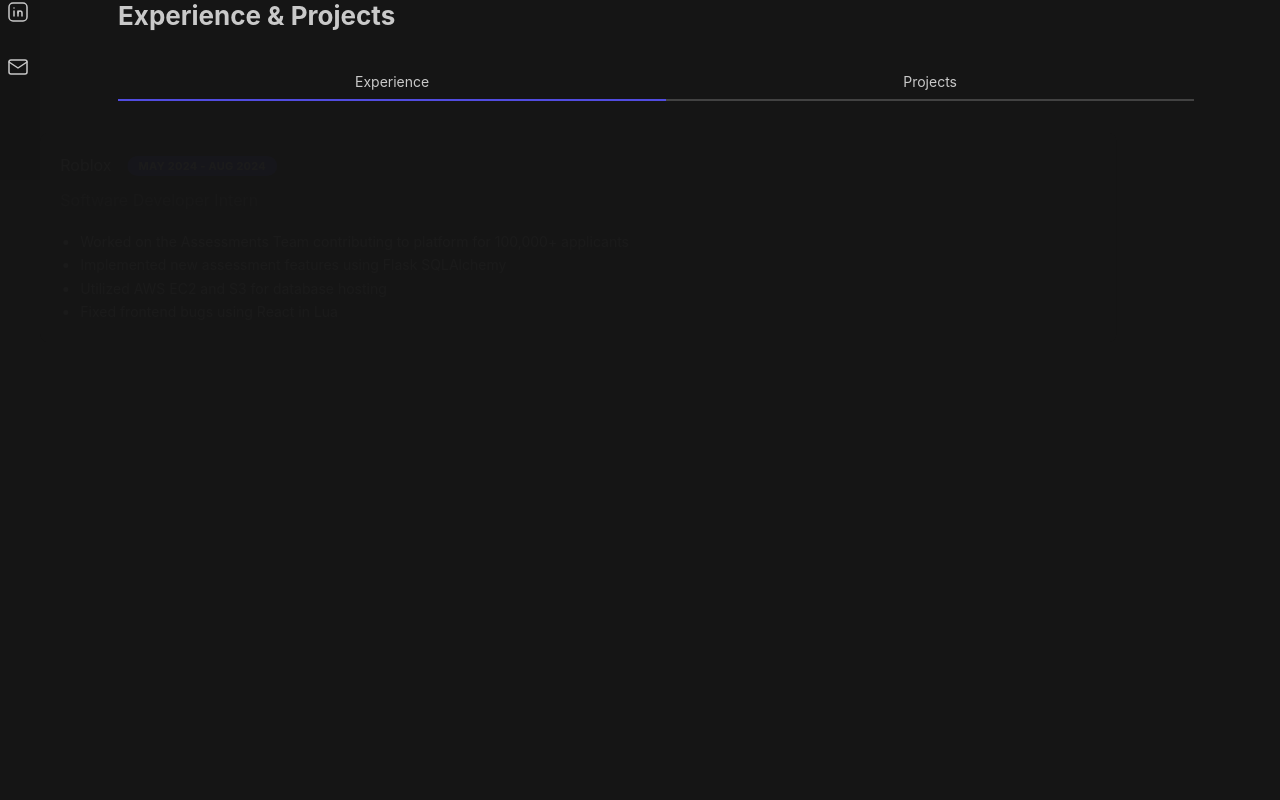
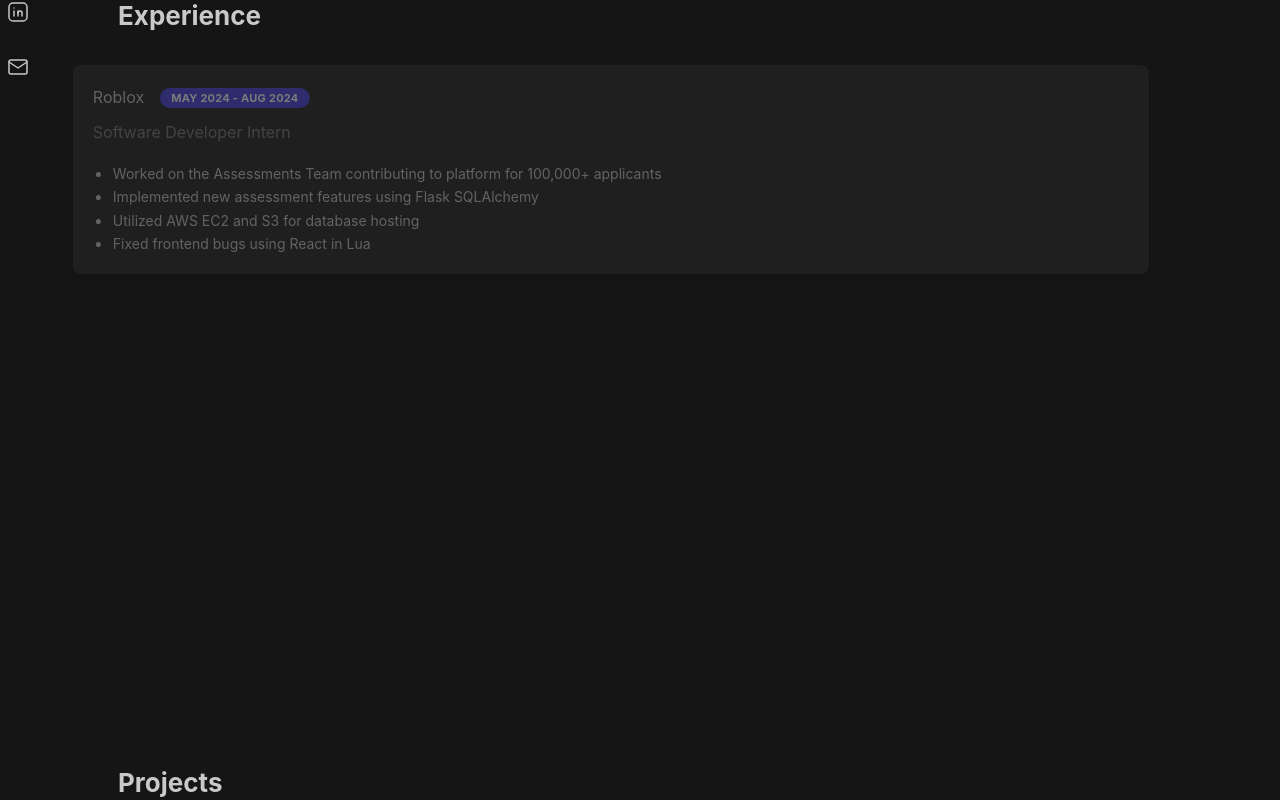
Before and after one commit to SanjayReddyN/personal-website, a React (Vite) app: page / in a window 1280 px wide. Shown: the part 620-1420 px from the top of the page. Built offline with nearby package versions, Linux system fonts and the light colour scheme.

Commit message:
More spacing changes

```diff
--- a/src/components/Projects.jsx
+++ b/src/components/Projects.jsx
@@ -41,7 +41,7 @@
     {
       company: "University of Wisconsin - Madison",
       role: "Peer Mentor",
-      date: "Sep 2023 - Dec 2024",
+      date: "Sep 2023 - Current",
       details: [
         "Working as a peer mentor for CS 542 and CS 435, supporting over 200 students",
         "Held regular office hours to clarify course concepts and assist with problem sets",
@@ -85,15 +85,8 @@
   return (
     <Container id="projects" size="lg" py="xl" pl="3rem">
       <Title order={2} mb="xl" align="left">
-        Experience & Projects
+        Experience
       </Title>
-      <Tabs defaultValue="experience">
-        <Tabs.List grow mb="xl">
-          <Tabs.Tab value="experience">Experience</Tabs.Tab>
-          <Tabs.Tab value="projects">Projects</Tabs.Tab>
-        </Tabs.List>
-
-        <Tabs.Panel value="experience">
       <Stack spacing="xl">
         {experiences.map((exp, index) => (
           <CardWithAnimation key={index} index={index}>
@@ -116,9 +109,11 @@
           </CardWithAnimation>
         ))}
       </Stack>
-        </Tabs.Panel>
-
-        <Tabs.Panel value="projects">
+      <div style={{ marginTop: "4rem" }} />{" "}
+      {/* Add gap between Experience and Projects */}
+      <Title order={2} mb="xl" align="left">
+        Projects
+      </Title>
       <Stack spacing="xl">
         {projects.map((project, index) => (
           <CardWithAnimation key={index} index={index}>
@@ -138,8 +133,6 @@
           </CardWithAnimation>
         ))}
       </Stack>
-        </Tabs.Panel>
-      </Tabs>
     </Container>
   );
 };
```
Lines whose indentation alone changed are shown as unchanged.
